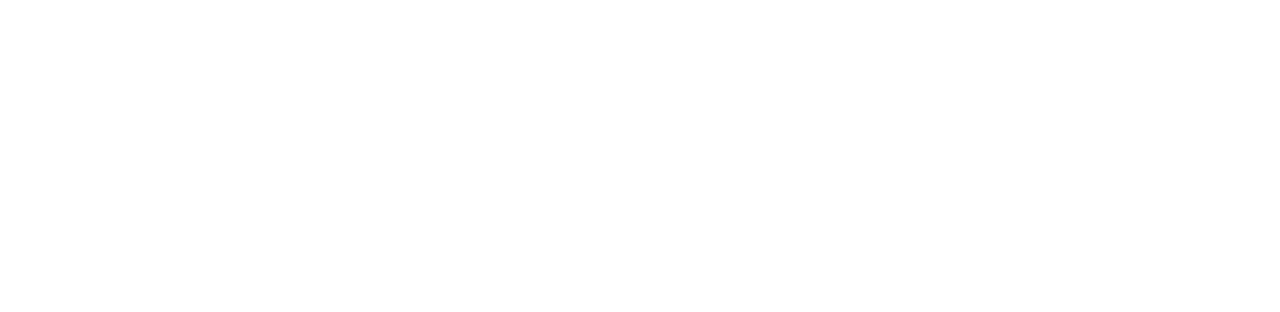
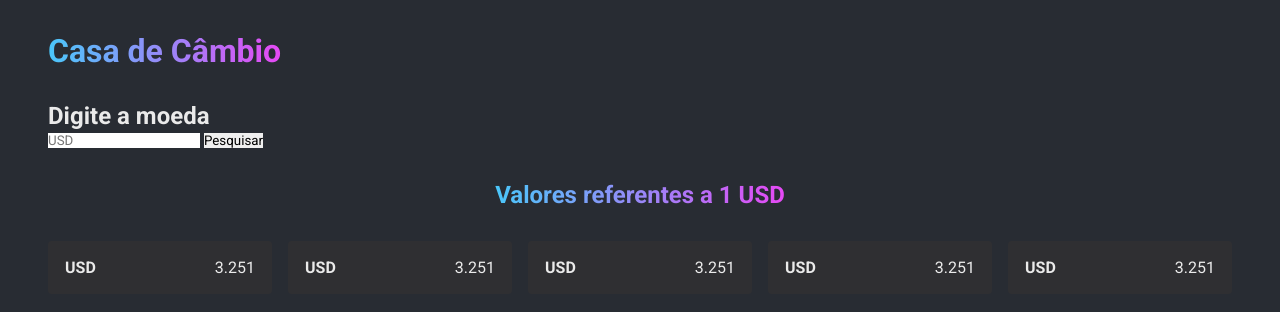
Before and after one commit to williandpg/casa-de-cambio, a website built with Vite: page index.html in a window 1280 px wide. Built offline with nearby package versions, Linux system fonts and the light colour scheme; no server answers.

Commit message:
refazendo o css

```diff
--- a/index.html
+++ b/index.html
@@ -1,21 +1,57 @@
 <!DOCTYPE html>
-<html lang="en">
+<html lang="pt-br">
 <head>
   <meta charset="UTF-8">
   <meta http-equiv="X-UA-Compatible" content="IE=edge">
   <meta name="viewport" content="width=device-width, initial-scale=1.0">
+  <link rel="preconnect" href="https://fonts.googleapis.com">
+  <link rel="preconnect" href="https://fonts.gstatic.com" crossorigin>
+  <link href="https://fonts.googleapis.com/css2?family=Roboto:wght@400;700&display=swap" rel="stylesheet">
+  <script type="module" src="./src/main.js" defer></script>
   <title>Casa de Câmbio</title>
 </head>
 <body>
-  <header class="header">
-  </header>
-
-  <main class="main">
-
-  </main>
-
-  <footer class="footer">
-  </footer>
-  <script type="module" src="./src/main.js"></script>
+  <div class="container">
+    <header class="header">
+      <h1 class="title">Casa de <span>Câmbio</span></h1>
+    </header>
+    <section class="section">
+      <form class="search">
+        <h2 class="coin-text">Digite a moeda</h2>
+        <input class="coin-input" type="text" placeholder="USD">
+        <input class="button" type="submit" value="Pesquisar">
+        <!-- <svg xmlns="http://www.w3.org/2000/svg" width="32" height="32" fill="#000000" viewBox="0 0 256 256"><path d="M229.66,218.34l-50.07-50.06a88.11,88.11,0,1,0-11.31,11.31l50.06,50.07a8,8,0,0,0,11.32-11.32ZM40,112a72,72,0,1,1,72,72A72.08,72.08,0,0,1,40,112Z"></path></svg> -->
+      </form>
+      <section class="coin-result">
+        <h2 id="coin-title"></h2>
+        <div id="coin"></div>
+      </section>
+    </section>
+    <main class="list">
+      <h2>Valores referentes a 1 USD</h2>
+      <ul>
+        <li>
+          <b>USD</b>
+          <span>3.251</span>
+        </li>
+        <li>
+          <b>USD</b>
+          <span>3.251</span>
+        </li>
+        <li>
+          <b>USD</b>
+          <span>3.251</span>
+        </li>
+        <li>
+          <b>USD</b>
+          <span>3.251</span>
+        </li>
+        <li>
+          <b>USD</b>
+          <span>3.251</span>
+        </li>
+      </ul>
+    </main>
+  </div>
 </body>
 </html>
--- a/package.json
+++ b/package.json
@@ -5,13 +5,13 @@
   "main": "index.js",
   "type": "module",
   "scripts": {
-    "test": "echo \"Error: no test specified\" && exit 1",
     "dev": "vite --open"
   },
   "keywords": [],
   "author": "",
   "license": "ISC",
   "dependencies": {
+    "sweetalert2": "^11.7.5",
     "vite": "^4.3.8"
   },
   "devDependencies": {
--- a/src/main.js
+++ b/src/main.js
@@ -0,0 +1,12 @@
+import './style.css';
+
+const requestURL = 'https://api.exchangerate.host/latest';
+const request = new XMLHttpRequest();
+request.open('GET', requestURL);
+request.responseType = 'json';
+request.send();
+
+request.onload = function() {
+    const response = request.response;
+    console.log(response);
+};
--- /dev/null
+++ b/src/style.css
@@ -0,0 +1,107 @@
+* {
+  margin: 0;
+  padding: 0;
+  border: 0;
+  outline: 0;
+  box-sizing: border-box;
+}
+
+body, button, input {
+  font-family: 'Roboto', sans-serif;
+}
+
+body {
+  background-color: #282C33;
+  color: #EAEAEA;
+}
+
+.container {
+  max-width: 1200px;
+  margin: 0 auto;
+  padding: 0 8px;
+}
+
+.container header {
+  padding: 32px 0;
+  display: flex;
+  justify-content: space-between;
+  align-items: center;
+}
+
+.container header h1 {
+  background: linear-gradient(90deg, #4AC7FA 0%, #E649F5 100%);
+  -webkit-background-clip: text;
+  background-color: text;
+  -webkit-text-fill-color: transparent;
+}
+
+header form {
+  display: flex;
+  max-width: 324px;
+  width: 100%;
+}
+
+header form input {
+  padding: 16px;
+  font-size: 16px;
+  width: 100%;
+  border-radius: 4px 0 0 4px;
+  border: 1px solid transparent;
+  border-right-width: 0;
+  transition: border-color 0.2s;
+}
+
+header form input:hover {
+  border-color: #4AC7FA;
+}
+
+header form button {
+  background: #4AC7FA;
+  border-radius: 0 4px 4px 0;
+  line-height: 0;
+  transition: filter 0.2s;
+}
+
+header form button:hover {
+  filter: brightness(90%);
+}
+
+.container main {
+  margin-top: 32px;
+  display: flex;
+  align-items: center;
+  flex-direction: column;
+  height: calc(100vh - 185px);
+}
+
+main h2 {
+  background: linear-gradient(90deg, #4AC7FA 0%, #E649F5 100%);
+  -webkit-background-clip: text;
+  background-color: text;
+  -webkit-text-fill-color: transparent;
+}
+
+main ul {
+  list-style: none;
+  margin-top: 32px;
+  width: 100%;
+  display: grid;
+  grid-template-columns: repeat(5, 1fr);
+  gap: 16px;
+}
+
+main ul li {
+  background-color: #2F2F32;
+  padding: 16px;
+  border-radius: 4px;
+  display: flex;
+  align-items: center;
+  justify-content: space-between;
+  border: 1px solid transparent;
+  transition: all 0.2s;
+}
+
+main ul li:hover {
+  transform: translateY(-10px) scale(120%);
+  border-color: #4AC7FA;
+}
```
Also changed, not shown: 1 other file.
